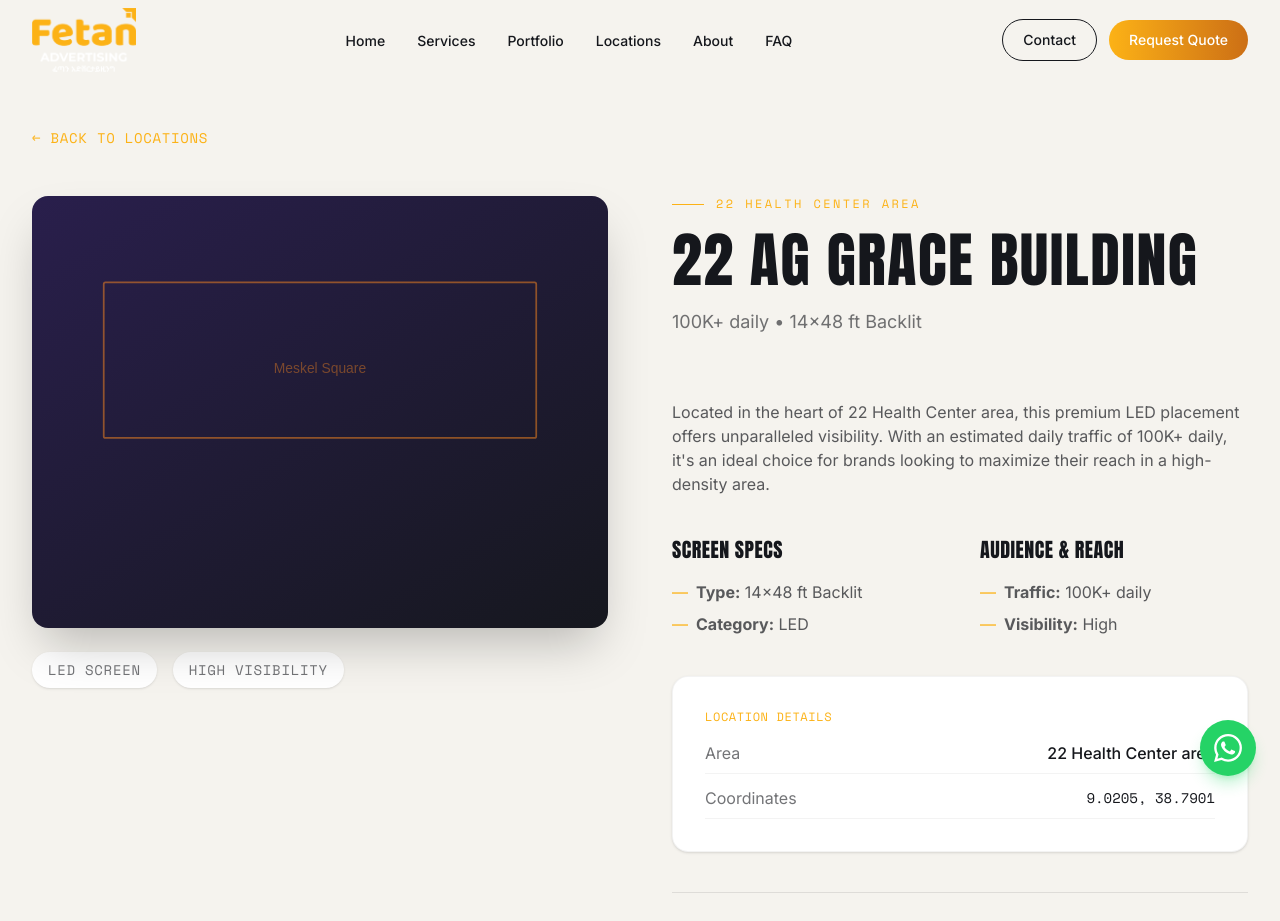
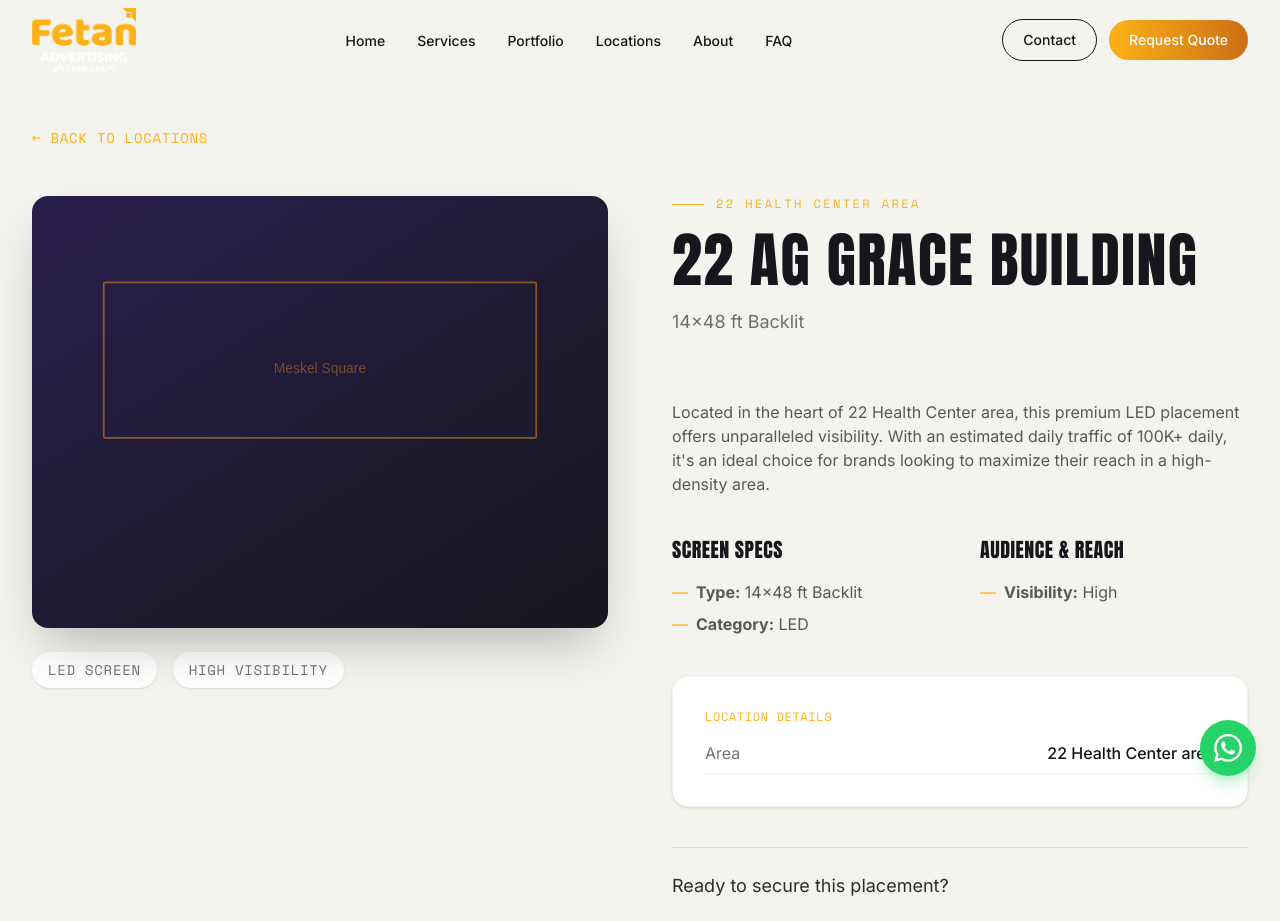
Before and after one commit to Alexmiki1/fetan-dooh, a Next.js app: page /locations/22-ag-grace in a window 1280 px wide. Shown: the top 921 px of the page. Built offline with nearby package versions, Linux system fonts and the light colour scheme.

Commit message:
updatedddd logooo and add imagessssdd location cardsss

```diff
--- a/app/locations/[id]/page.tsx
+++ b/app/locations/[id]/page.tsx
@@ -68,7 +68,7 @@ export default async function LocationPage({ params }: PageProps) {
               <SectionHead
                 eyebrow={location.area}
                 title={location.name}
-                description={`${location.dailyTraffic} • ${location.screenType}`}
+                description={location.screenType}
               />
             </div>
 
@@ -102,10 +102,6 @@ export default async function LocationPage({ params }: PageProps) {
                 <ul className="space-y-2">
                   <li className="flex items-start gap-2 text-night/70">
                     <span className="text-amber">—</span>
-                    <span><strong>Traffic:</strong> {location.dailyTraffic}</span>
-                  </li>
-                  <li className="flex items-start gap-2 text-night/70">
-                    <span className="text-amber">—</span>
                     <span><strong>Visibility:</strong> {location.visibility}</span>
                   </li>
                 </ul>
@@ -120,10 +116,6 @@ export default async function LocationPage({ params }: PageProps) {
                 <li className="flex justify-between items-center border-b border-night/5 pb-2">
                   <span className="text-night/60">Area</span>
                   <span className="font-medium text-night">{location.area}</span>
-                </li>
-                <li className="flex justify-between items-center border-b border-night/5 pb-2">
-                  <span className="text-night/60">Coordinates</span>
-                  <span className="font-mono text-sm text-night">{location.lat}, {location.lng}</span>
                 </li>
               </ul>
             </div>
--- a/components/ui/LocationCard.tsx
+++ b/components/ui/LocationCard.tsx
@@ -35,10 +35,6 @@ export default function LocationCard({ location }: LocationCardProps) {
         <div className="mt-3 space-y-1.5 text-sm text-night/60">
           <p className="flex items-center gap-2">
             <span className="text-amber">→</span>
-            {location.dailyTraffic}
-          </p>
-          <p className="flex items-center gap-2">
-            <span className="text-amber">→</span>
             {location.screenType}
           </p>
         </div>
```
